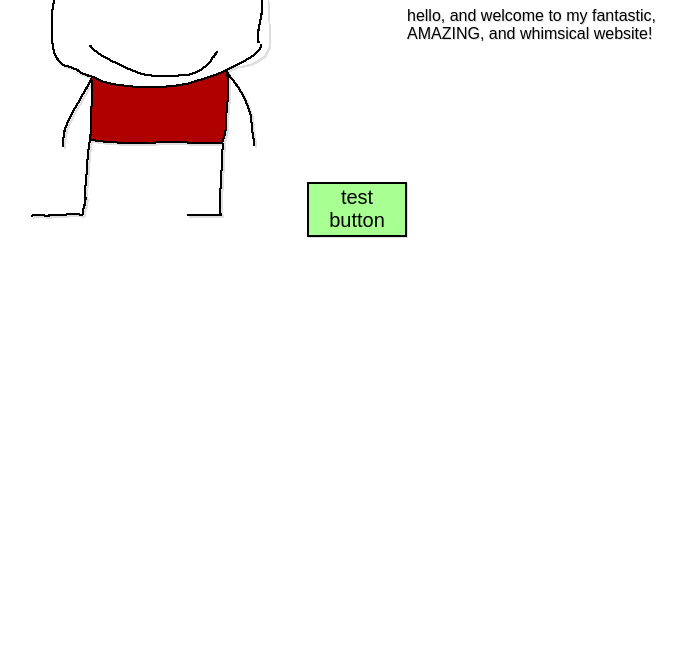
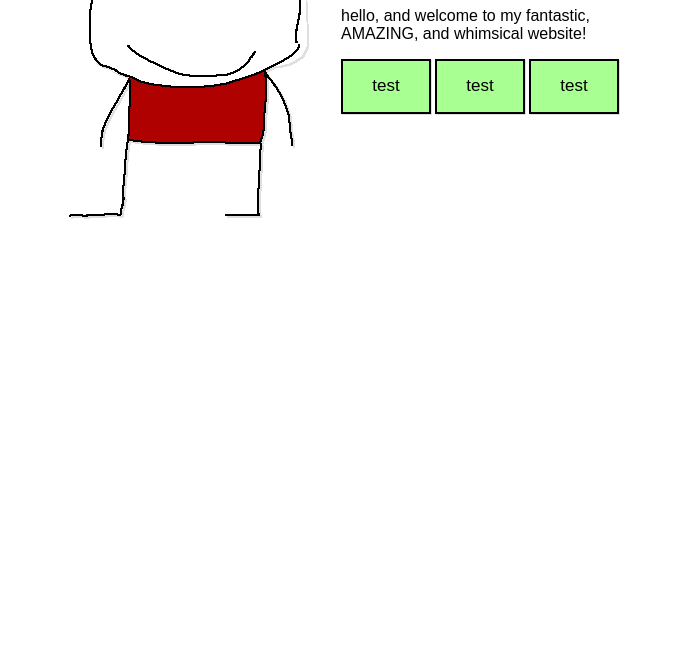
Before and after one commit to linker-stinker/Awesome-Website, a plain HTML site: page index.html in a window 1280 px wide. Shown: the part 161-816 px from the top of the page, without its empty margins (310-997 px from the left). Drawn offline with Linux system fonts and the light colour scheme.

Commit message:
centered the button and added more buttons

```diff
--- a/index.html
+++ b/index.html
@@ -8,13 +8,15 @@
 
 <div class="block">
   <div class="text">
-
     <h1>link's web</h1>
     <p>hello, and welcome to my fantastic, AMAZING, and whimsical website!</p>
-
+    <div class="buttons">
+      <button class="btn">test</button>
+      <button class="btn">test</button>
+      <button class="btn">test</button>
+    </div>
   </div>
   <img class="img" src="stickman.png" alt="drawing">
-  <button class="btn">test button</button>
 </div>
 
 </body>
--- a/style.css
+++ b/style.css
@@ -12,7 +12,6 @@ body {
 
 .text p {
     font-family: 'Arial';
-    filter: drop-shadow(1.15px 1.15px 0 #00000020);
     width: 250px;
 }
 
@@ -32,8 +31,8 @@ body {
 .btn {
     background-color: #A8FF92;
     border: 2px solid;
-    width: 100px;
+    width: 90px;
     height: 55px;
-    font-size: 20px;
+    font-size: 17px;
     filter: drop-shadow(1.85px 1.85px 0 #00000020);
 }
```
